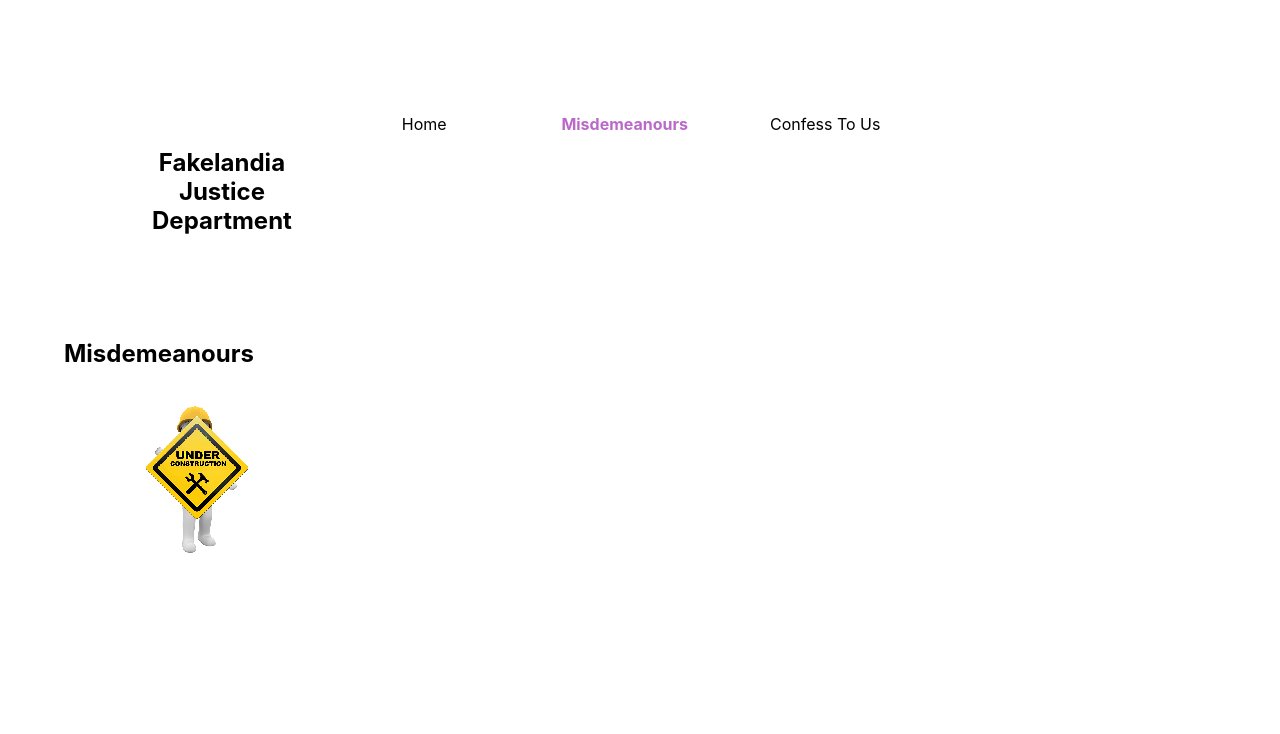
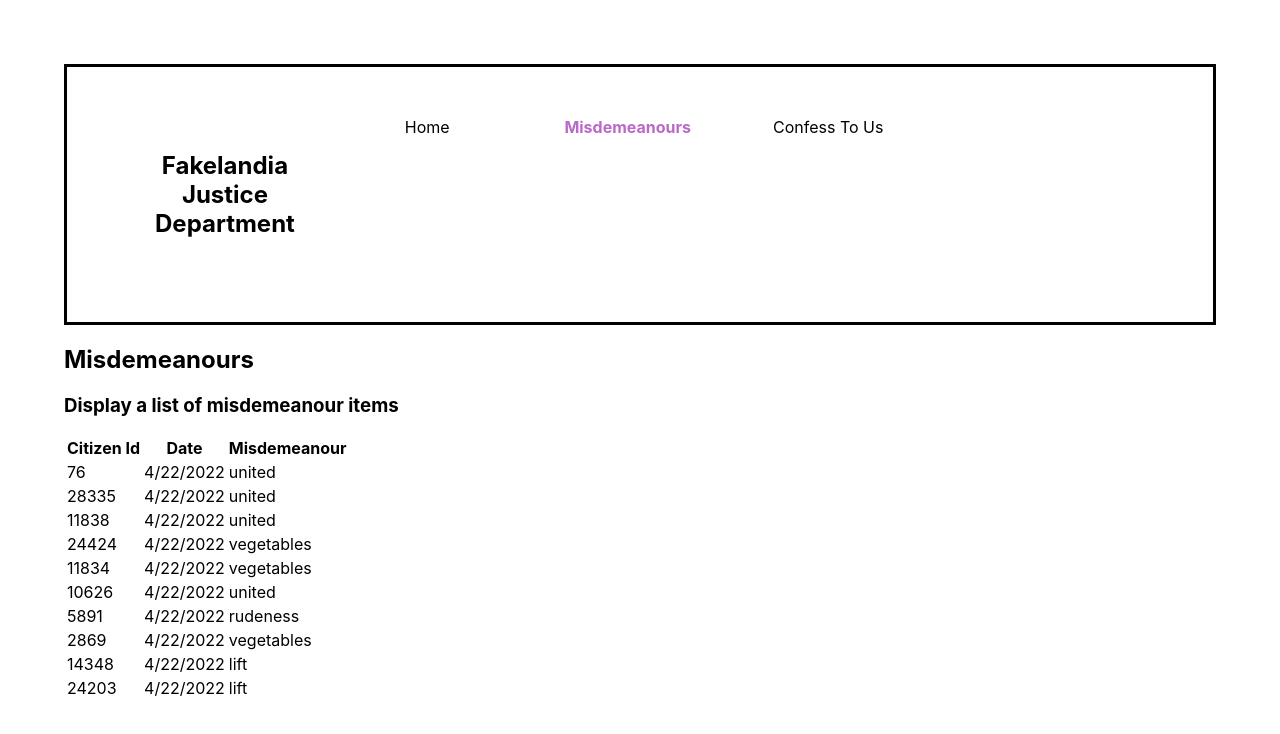
Before and after one commit to CenkSelim/fakelandia, a React (Create React App) app: page /misdemeanours in a window 1280 px wide. Shown: the top 734 px of the page. Built offline with nearby package versions, Linux system fonts and the light colour scheme.

Commit message:
List of items being returened and desplayed

```diff
--- a/src/App.tsx
+++ b/src/App.tsx
@@ -2,15 +2,15 @@ import './App.css';
 import { BrowserRouter } from 'react-router-dom';
 import Router from './components/router/router';
 import React, { useEffect, useState } from 'react';
-import IMisdemeanours from './components/misdemeanours/interfacemisdemeanours';
+import IMisdemeanour from './components/misdemeanours/interfacemisdemeanour';
 import generateMisdemeanours from './components/misdemeanours/generatemisdemeanours';
 import MisdemeanourContext from './components/misdemeanours/misdemeanourscontext';
 
 const App : React.FC = () => {
 
   const [loaded, setLoaded] = useState<boolean>(false);
-  const numberOfMisdemeanours:number = 10;
-  const [misdemeanours, setMisdemeanours] = useState<Array<IMisdemeanours>>([]);
+  const [numberOfMisdemeanours] = useState<number>(10);
+  const [misdemeanours, setMisdemeanours] = useState<Array<IMisdemeanour>>([]);
 
   useEffect(() => {
     if (loaded)
--- a/src/components/header/header.css
+++ b/src/components/header/header.css
@@ -3,6 +3,10 @@
     padding: 1rem;
     background: #ffffff;
     justify-content: flex-start;
+    border-top: solid;
+    border-bottom: solid;
+    border-left: solid;
+    border-right: solid;
 }
 .header__title {
     display: block;
--- a/src/components/misdemeanours/generatemisdemeanours.ts
+++ b/src/components/misdemeanours/generatemisdemeanours.ts
@@ -1,4 +1,4 @@
-import IMisdemeanours from "./interfacemisdemeanours";
+import IMisdemeanour from "./interfacemisdemeanour";
 
 export const MISDEMEANOURS = [
 	'rudeness',
@@ -11,7 +11,7 @@ export type Misdemeanour = typeof MISDEMEANOURS[number];
 
 export default async function generateMisdemeanours(
 	number: number
-): Promise<Array<IMisdemeanours>> {
+): Promise<Array<IMisdemeanour>> {
 	// pretend this is an API we're calling, wait 1.5s
 	await sleep(1500);
 
--- a/src/components/misdemeanours/interfacemisdemeanours.ts
+++ b/src/components/misdemeanours/interfacemisdemeanour.ts
@@ -1,4 +1,4 @@
-export default interface IMisdemeanours {
+export default interface IMisdemeanour {
     		citizenId: number;
 			misdemeanour: string;
 			date: string;
--- a/src/components/misdemeanours/misdemeanours.tsx
+++ b/src/components/misdemeanours/misdemeanours.tsx
@@ -1,5 +1,4 @@
 import { useContext } from 'react';
-import image from '../../assets/under_construction.png'
 import MisdemeanourContext from './misdemeanourscontext';
 
 const Misdemeanours : React.FC = () =>{
@@ -9,7 +8,27 @@ const Misdemeanours : React.FC = () =>{
 return (
   <div>
     <h2>Misdemeanours</h2>
-    <img src={image} alt='Under construction!'/>
+    <div>
+            <h3>Display a list of misdemeanour items</h3>
+            <table>
+                <thead>
+                    <tr>
+                        <th>Citizen Id</th>
+                        <th>Date</th>
+                        <th>Misdemeanour</th>
+                    </tr>
+                </thead>
+                <tbody>
+                    {misdemeanours && misdemeanours.map((misdemeanour,index) =>
+                        <tr key={index}>
+                            <td>{misdemeanour.citizenId}</td>
+                            <td>{misdemeanour.date}</td>
+                            <td>{misdemeanour.misdemeanour}</td>
+                        </tr>
+                    )}
+                </tbody>
+            </table>
+        </div>
   </div>
 )};
 
--- a/src/components/misdemeanours/misdemeanourscontext.tsx
+++ b/src/components/misdemeanours/misdemeanourscontext.tsx
@@ -1,7 +1,7 @@
-import IMisdemeanours from "./interfacemisdemeanours";
+import IMisdemeanour from "./interfacemisdemeanour";
 import React from "react";
 
-const MisdemeanoursContext = React.createContext<IMisdemeanours[]>([{
+const MisdemeanoursContext = React.createContext<IMisdemeanour[]>([{
     citizenId: 0,
     misdemeanour: 'Default misdemeanour',
     date: 'Default date'
```
Also changed, not shown: src/components/misdemeanours/misdemeanour_item.tsx (added, +9 -0 lines).
